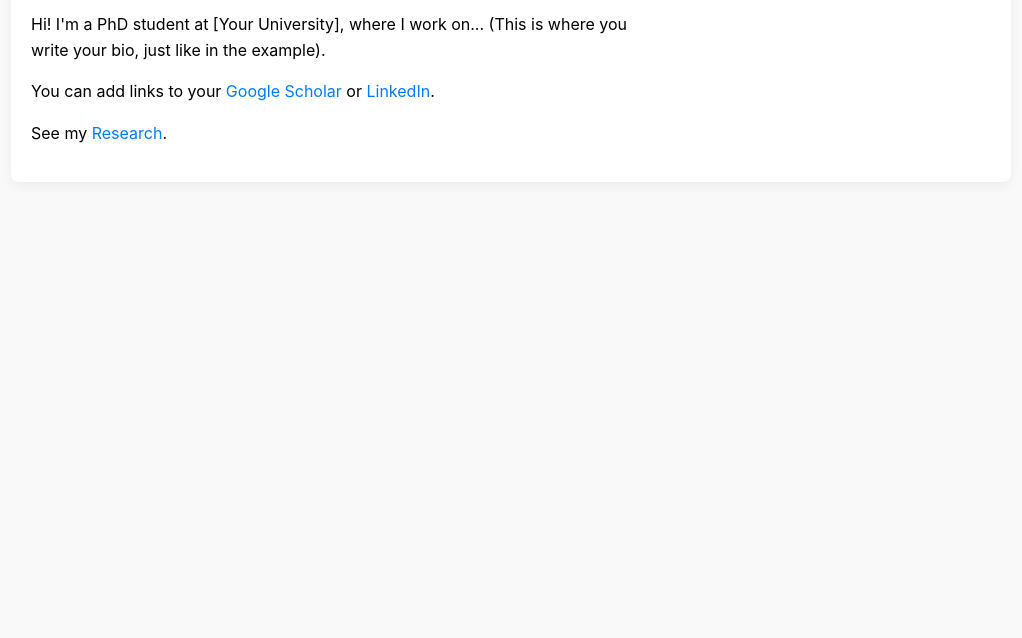
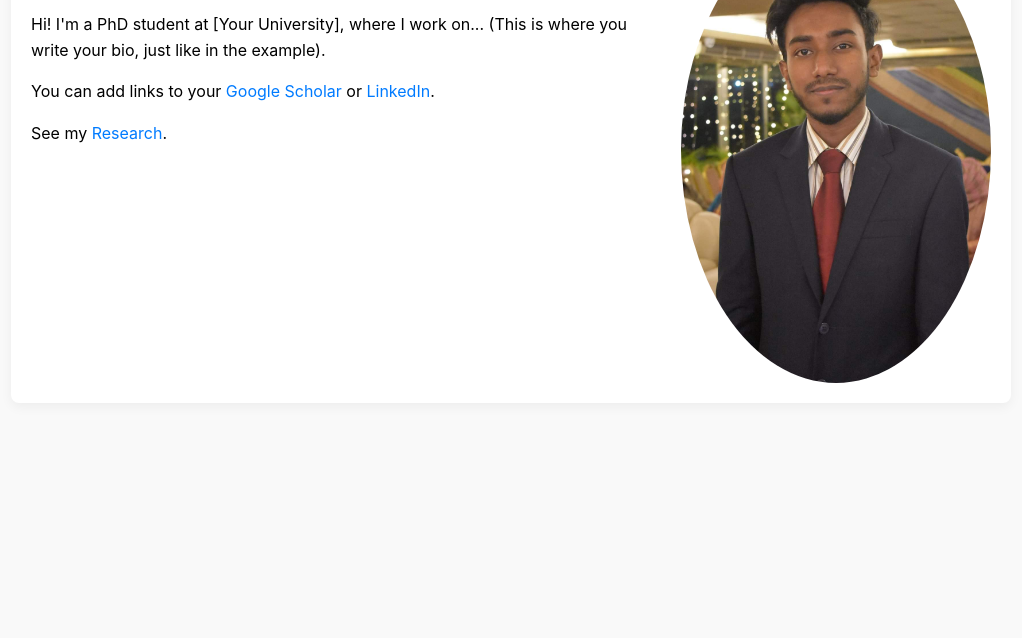
Before and after one commit to SalmanJubairJim6/SalmanJubairJim6.github.io, a plain HTML site: page index.html in a window 1280 px wide. Shown: the part 162-800 px from the top of the page, without its empty margins (129-1151 px from the left). Drawn offline with Linux system fonts and the light colour scheme.

Commit message:
Update bio image source from my_photo.jpg to picture.jpg

```diff
--- a/index.html
+++ b/index.html
@@ -80,7 +80,7 @@
     </div>
 
     <div class="bio-image">
-      <img src="my_photo.jpg" alt="A photo of me">
+      <img src="picture.jpg" alt="A photo of me">
     </div>
 
   </div>
```
